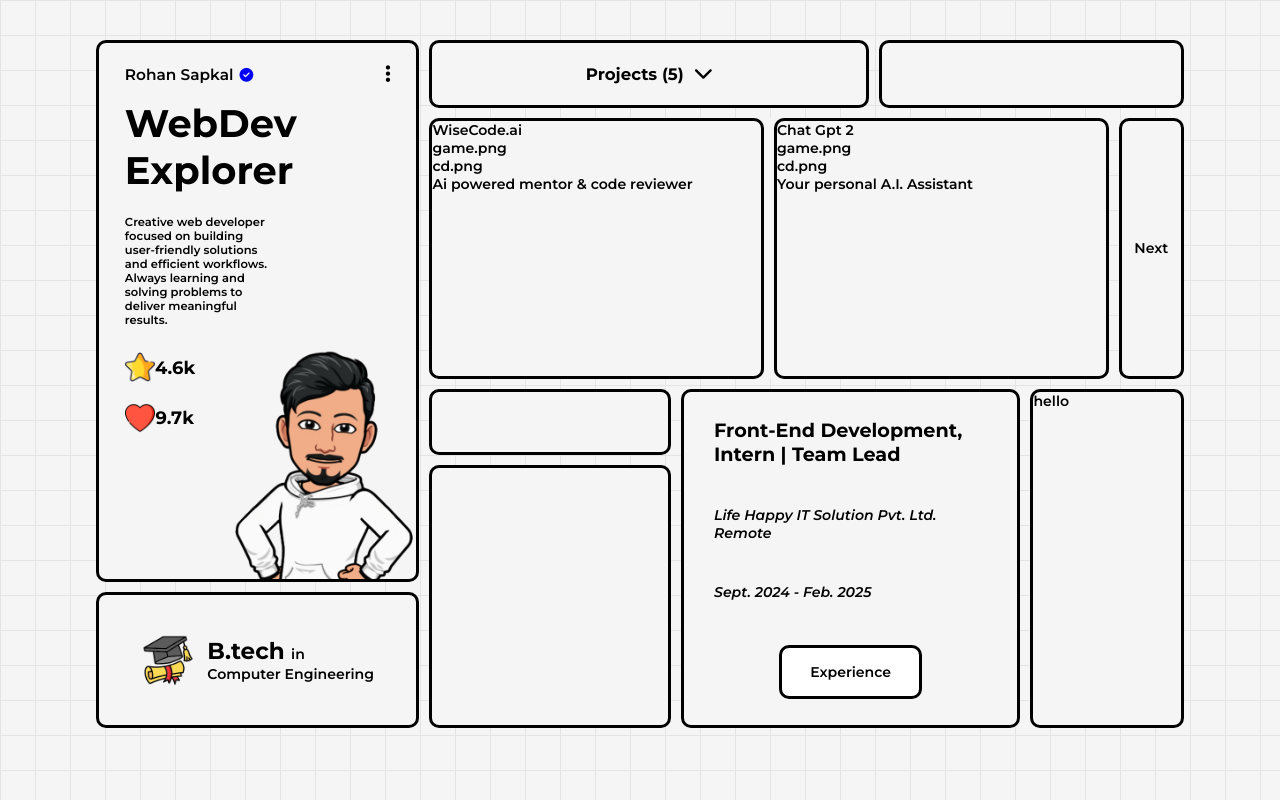
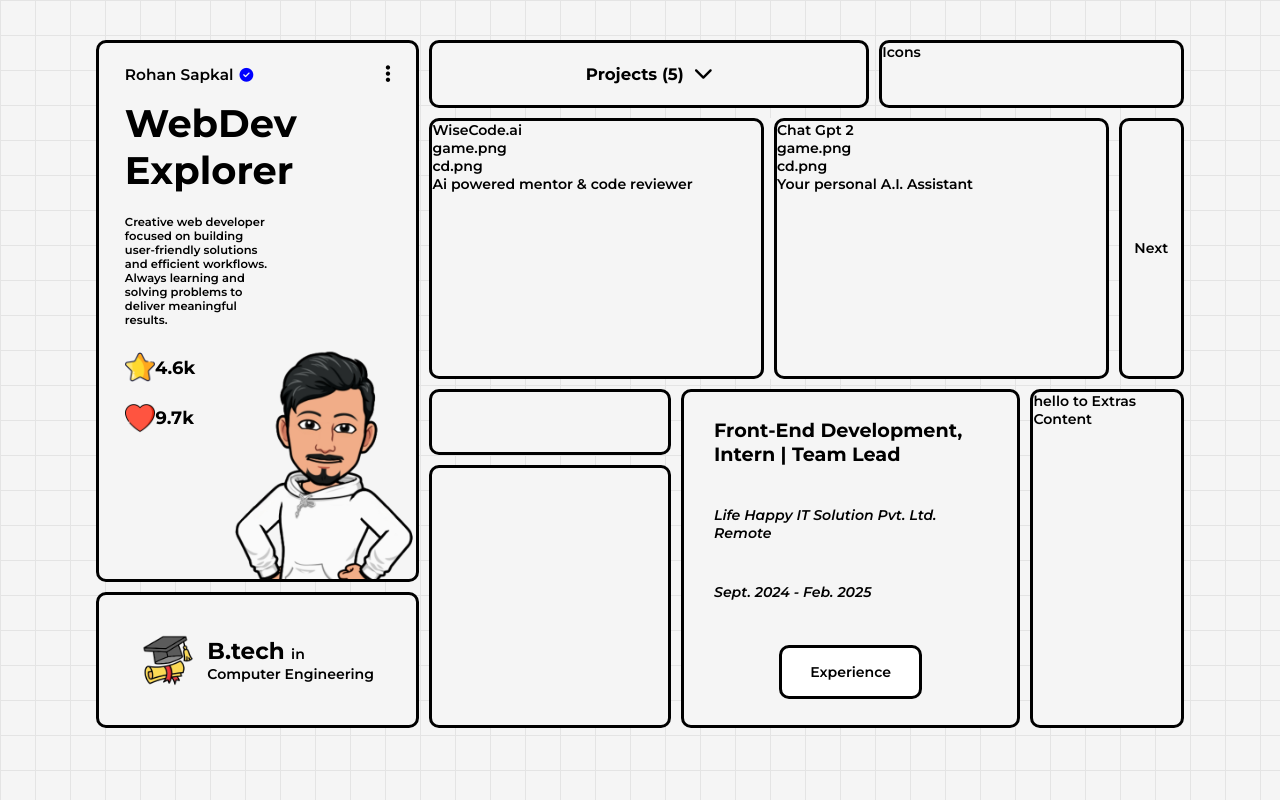
Before and after one commit to rohansapkal7/Portfolio_2.0, a React (Vite) app: page / in a window 1280 px wide. Built offline with nearby package versions, Linux system fonts and the light colour scheme.

Commit message:
[Reset] Extras.jsx

```diff
--- a/src/components/grid_items/Extras.jsx
+++ b/src/components/grid_items/Extras.jsx
@@ -1,7 +1,8 @@
 export default function Extras() {
     return(
         <div className="extras-container">
-            <p>hello</p>
+            <p>hello to Extras</p>
+            <div className="main">Content</div>
         </div>
     )
 }
--- a/src/components/grid_items/Social_links.jsx
+++ b/src/components/grid_items/Social_links.jsx
@@ -1,6 +1,8 @@
 function Social_links() {
   return (
-    <div className="social-links-container"></div>
+    <div className="social-links-container">
+      <p className="slinks">Icons</p>
+    </div>
   )
 }
 
```
